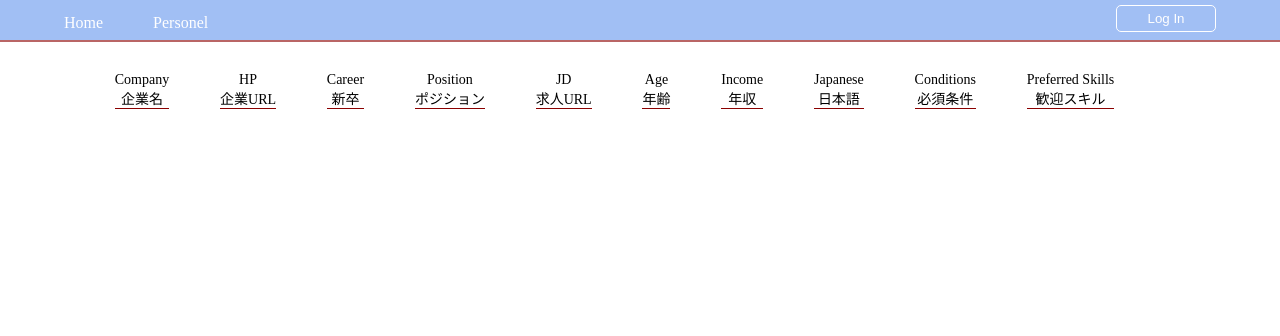
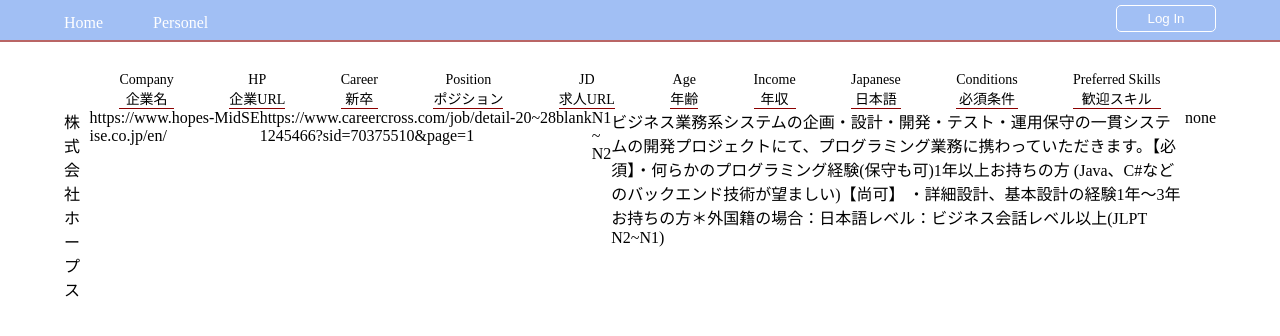
Before and after one commit to bitterhippo/Gobound, a Next.js app: page /jobs in a window 1280 px wide. Shown: the top 336 px of the page. Built offline with nearby package versions, Linux system fonts and the light colour scheme.

Commit message:
created TableRow component
this isn't going to be a viable path forward. there are far too many fields for this to be effective.

```diff
--- a/components/Tables/CustomTable.js
+++ b/components/Tables/CustomTable.js
@@ -1,5 +1,6 @@
+//Subcomponents Data
 import Colors from "../Colors";
-
+import TableRow from "./TableRow";
 
 const CustomTable = ({ tableData }) => {
 
@@ -16,16 +17,10 @@ const CustomTable = ({ tableData }) => {
     'Preferred Skills/歓迎スキル'
   ];
 
-  const renderTable = (tableData) => {
-    return (
-      <div>
-
-      </div>
-    )
-  }
-  console.log(tableData);
+  //Main Render Function
 
   return (
+    <>
       <div style={styles.tableHeader}>
         {
           tableDefaults.map((ci, i) => <div
@@ -37,9 +32,18 @@ const CustomTable = ({ tableData }) => {
             {ci.split('/')[1]}
           </div>)
         }
-      { !tableData && <div> No table data detected </div> }
-      { tableData && renderTable() }
       </div>
+      <div>
+        {!tableData && <div> No table data detected </div>}
+        {tableData && <div>
+          {
+            tableData.map(jobListingData => <TableRow
+              jobsData={jobListingData}
+            />)
+          }
+        </div>}
+      </div>
+    </>
   )
 };
 
--- a/components/Tables/TableRow.js
+++ b/components/Tables/TableRow.js
@@ -1,9 +1,26 @@
-const TableRow = ({ data }) => {
+const TableRow = ({ jobsData }) => {
+
+  const jobKeys = Object.keys(jobsData);
+
   return (
-    <div>
-
+    <div style={styles.tableRowWrapper}>
+      {
+        jobKeys.map((cv,i) => <div
+          key={`${cv}-${i}`}
+        >
+          {jobsData[cv]}
+          </div>)
+      }
     </div>
   )
 };
 
+const styles = {
+  tableRowWrapper: {
+    display: 'flex',
+    flexDirection: 'row',
+    justifyContent: 'space-evenly'
+  }
+};
+
 export default TableRow;
```
Lines whose indentation alone changed are shown as unchanged.
